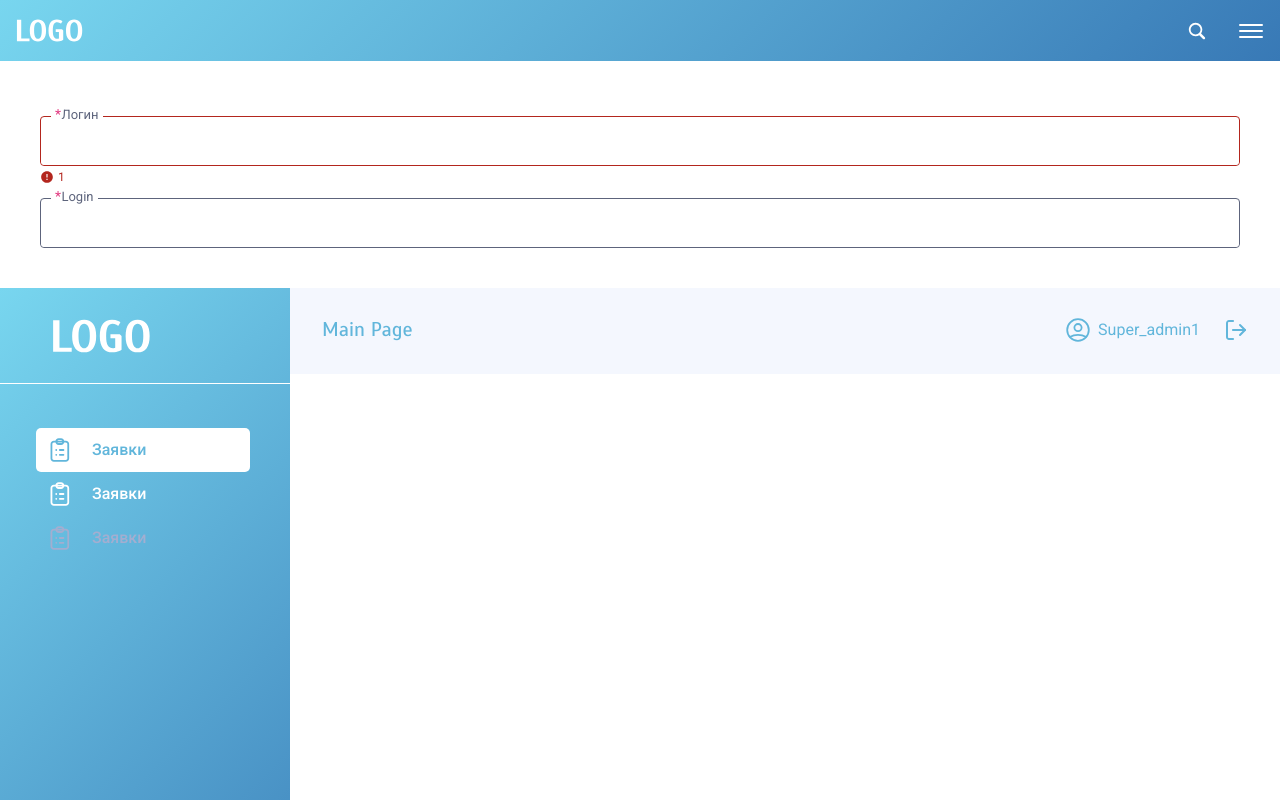
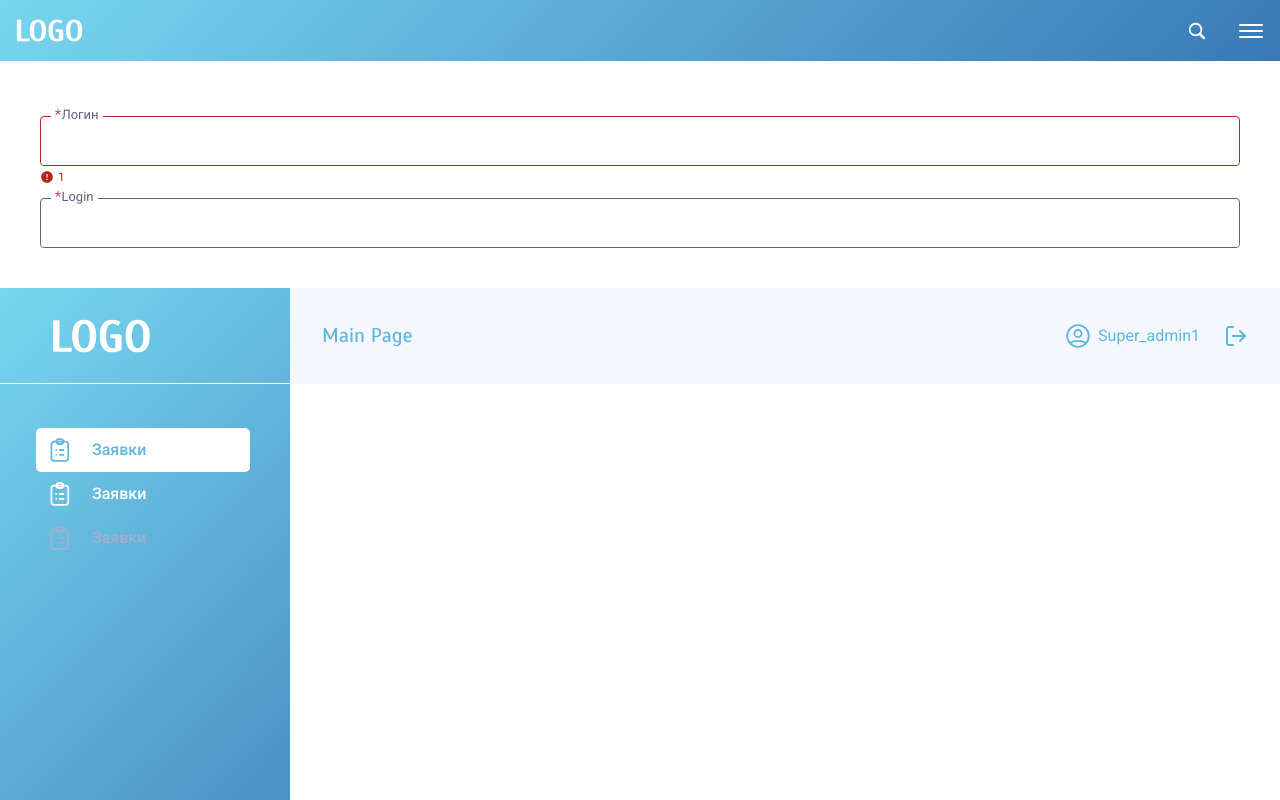
Before and after one commit to it-volunteers-ukraine/ChariERP, a Next.js app in the folder client/: page / in a window 1280 px wide. Shown: the top 800 px of the page. Built offline with nearby package versions, Linux system fonts and the light colour scheme.

Commit message:
fixed header height

```diff
--- a/client/components/dashboard/dashboard-header/index.tsx
+++ b/client/components/dashboard/dashboard-header/index.tsx
@@ -8,8 +8,8 @@ export const DashboardHeader = ({}) => {
   };
 
   return (
-    <header className="h-[96px] w-full bg-boardHeader border-b border-transparent px-[32px] desktopXl:px-0">
-      <div className="h-full  desktopXl:max-w-[1566px] desktopXl:mx-8 flex items-center justify-between ">
+    <header className="w-full bg-boardHeader px-[32px] desktopXl:px-0">
+      <div className="h-[96px]  desktopXl:max-w-[1566px] desktopXl:mx-8 flex items-center justify-between ">
         <span className="font-scada text-lightBlue text-[20px] font-normal">
           Main Page
         </span>
```
